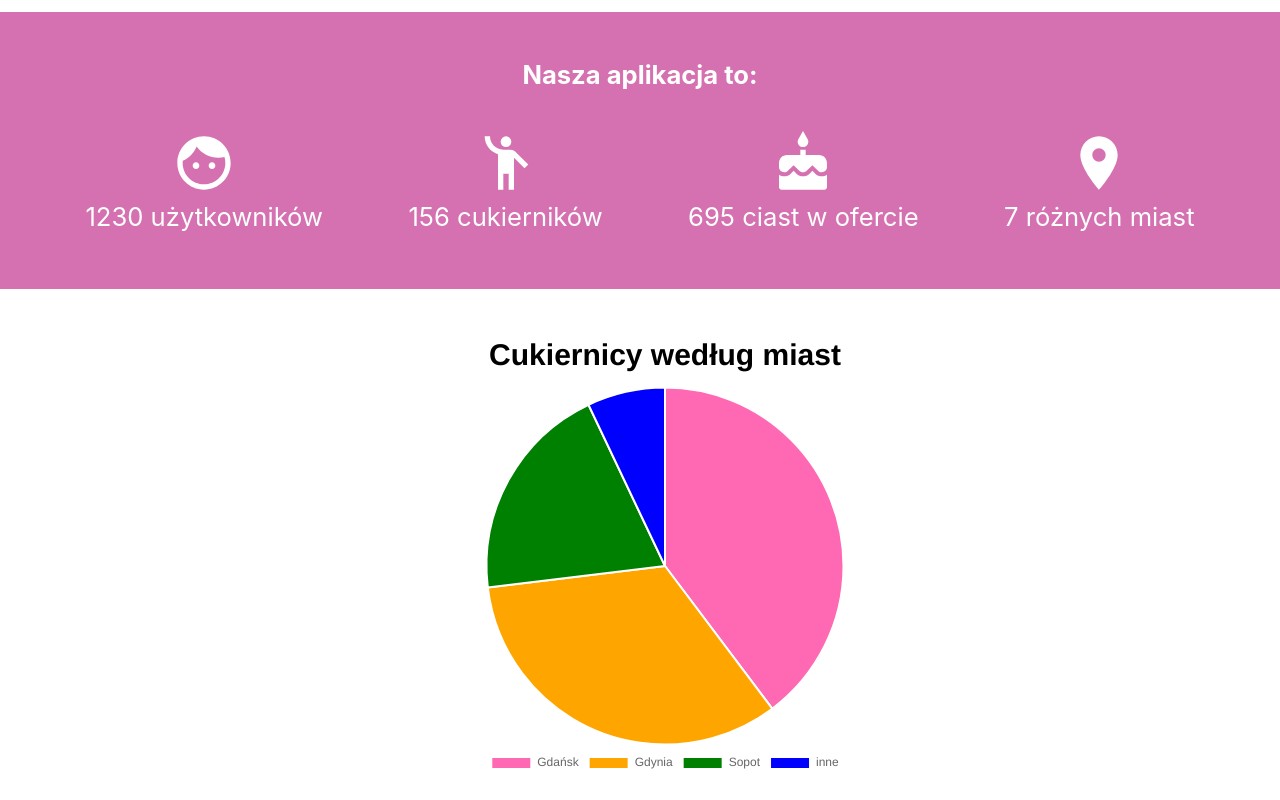
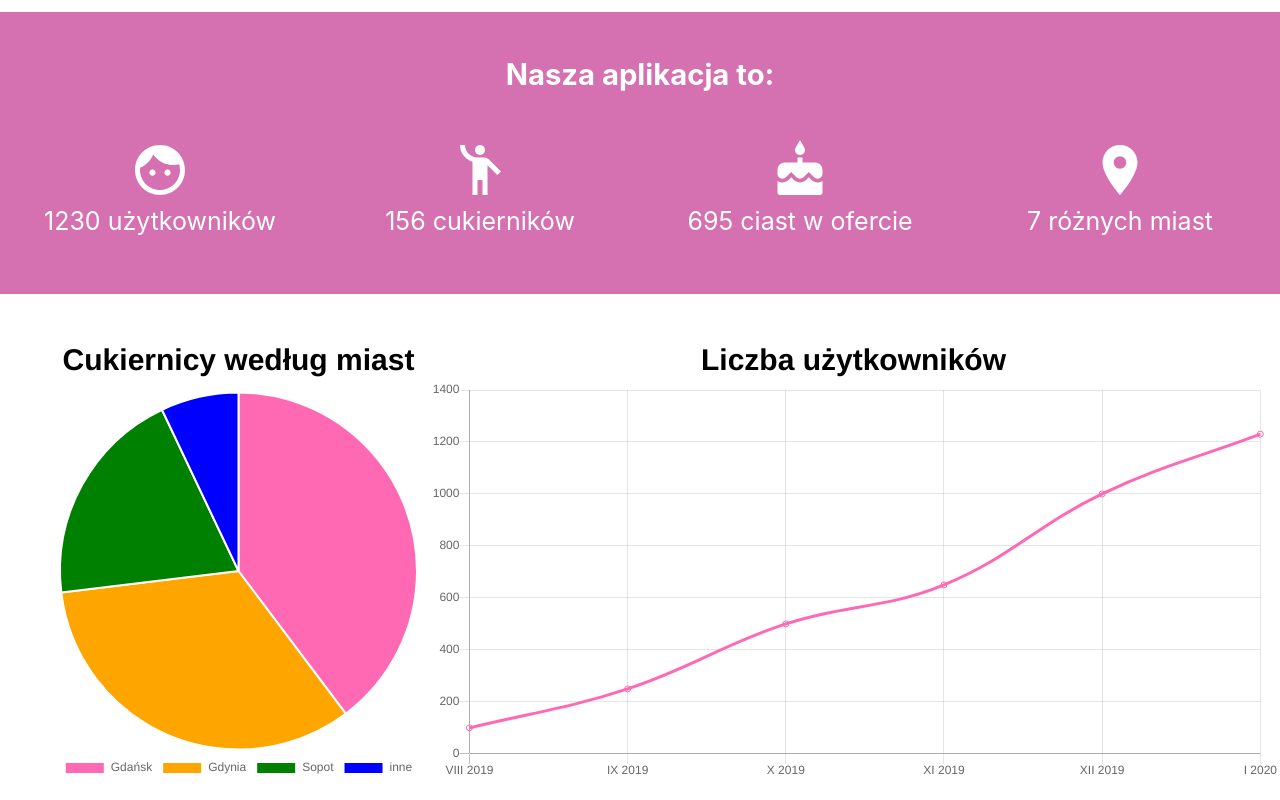
Before and after one commit to infoshareacademy/jfdz12-no-problem-app, a React (Create React App) app: page / in a window 1280 px wide. Shown: the part 900-1700 px from the top of the page. Built offline with nearby package versions, Linux system fonts and the light colour scheme.

Commit message:
FZ12NP-39 - better resp in dashboard

```diff
--- a/public/cakes.json
+++ b/public/cakes.json
@@ -151,7 +151,7 @@
         "glutenFree": false,
         "imgURL": "/img/ciacha/sernikwiedenski.jpg",
         "likesUsersId":[5],
-        "likes": 1
+        "likes": 10
     },
     {
         "id": 12,
@@ -291,7 +291,7 @@
         "glutenFree": false,
         "imgURL": "/img/ciacha/czarnylas.jpg",
         "likesUsersId":[],
-        "likes": 0
+        "likes": 6
     },
     {
         "id": 22,
@@ -361,7 +361,7 @@
         "glutenFree": false,
         "imgURL": "/img/ciacha/jablecznik.webp",
         "likesUsersId":[],
-        "likes": 0
+        "likes": 7
     },
     {
         "id": 27,
@@ -557,6 +557,6 @@
         "glutenFree": false,
         "imgURL": "/img/ciacha/kruchetruskawki.jpeg",
         "likesUsersId":[],
-        "likes": 0
+        "likes": 8
     }
 ]
--- a/src/dashboard/Dashboard.js
+++ b/src/dashboard/Dashboard.js
@@ -3,8 +3,8 @@ import TopHero from './TopHero'
 import BestCakes from './BestCakes';
 import NumberStats from './NumberStats';
 
-import ChartPie from './ChartPie';
-import ChartLine from './ChartLine';
+import ChartsGrid from './charts/ChartsGrid';
+
 
 
 
@@ -19,9 +19,9 @@ export default class Dashboard extends Component {
 
                 <TopHero />
                 <BestCakes cakes={this.props.cakes} />
+
                 <NumberStats />
-                <ChartPie cakes={this.props.cakes}/>
-                <ChartLine />
+                <ChartsGrid />
             </div>
         )
     }
--- a/src/dashboard/NumberStats.js
+++ b/src/dashboard/NumberStats.js
@@ -4,35 +4,33 @@ import FaceIcon from '@material-ui/icons/Face';
 import CakeIcon from '@material-ui/icons/Cake';
 import EmojiPeopleIcon from '@material-ui/icons/EmojiPeople';
 import RoomIcon from '@material-ui/icons/Room';
+import Grid from '@material-ui/core/Grid';
 
 const useStyles = makeStyles({
     backgroundDiv: {
         backgroundColor: 'rgb(185, 19, 124, 0.6)',
         color: 'white',
-        fontSize: '2vw',
-        paddingTop: '1vw',
-        paddingBottom: '2vw'
+        fontSize: '25px',
+        paddingTop: '15px',
+        paddingBottom: '20px'
     },
     icon: {
         color: 'white',
-        fontSize: '5vw',
+        fontSize: '60px',
     },
-    lineFlex: {
-        display:'flex',
-        justifyContent: 'space-evenly',
-        paddingBottom: '2.5vw'
+    divGridItem: {
+        paddingTop: '1vw',
+        paddingBottom: '3vw',
     }
+
 
   });
 
 export default function NumberStats() {
     const classes = useStyles();
-    return (
-        <div className={classes.backgroundDiv}>
 
-            <h4 style={{paddingBottom: '0.5vw'}}>Nasza aplikacja to:</h4>
-            <div className={classes.lineFlex}>
-                <div>
+    const usersStat = (
+        <div className={classes.divGridItem}>
             <div>
                 <FaceIcon className={classes.icon}/>
             </div>
@@ -40,8 +38,10 @@ export default function NumberStats() {
                 1230 użytkowników
             </div>
         </div>
+    );
 
-                <div>
+    const cooksStat = (
+        <div className={classes.divGridItem}>
             <div>
                 <EmojiPeopleIcon className={classes.icon}/>
             </div>
@@ -49,7 +49,10 @@ export default function NumberStats() {
                 156 cukierników
             </div>
         </div>
-                <div>
+    );
+
+    const cakesStat = (
+        <div className={classes.divGridItem}>
             <div>
                 <CakeIcon className={classes.icon}/>
             </div>
@@ -57,8 +60,10 @@ export default function NumberStats() {
                 695 ciast w ofercie
             </div>
         </div>
+    );
 
-            <div>
+    const citiesStat = (
+        <div className={classes.divGridItem}>
         <div>
             <RoomIcon className={classes.icon}/>
         </div>
@@ -66,9 +71,27 @@ export default function NumberStats() {
         7 różnych miast
         </div>
     </div>
-            </div>
+    )
 
-
-        </div>
+    return (
+        <Grid container
+            className={classes.backgroundDiv}
+            >
+           <Grid item lg={12} sm={12} xs={12}>
+            <h3 style={{paddingBottom: '0.5vw'}}>Nasza aplikacja to:</h3>
+            </Grid>
+            <Grid item lg={3} md={3} sm={6} xs={12}>
+                    {usersStat}
+            </Grid>
+            <Grid item lg={3} md={3} sm={6} xs={12}>
+                    {cooksStat}
+            </Grid>
+            <Grid item lg={3} md={3} sm={6} xs={12}>
+                    {cakesStat}
+            </Grid>
+            <Grid item lg={3} md={3} sm={6} xs={12}>
+                    {citiesStat}
+            </Grid>
+       </Grid>
     )
 }
--- /dev/null
+++ b/src/dashboard/charts/ChartsGrid.js
@@ -0,0 +1,32 @@
+import React, { Component } from 'react'
+import ChartPie from './ChartPie'
+import ChartLine from './ChartLine'
+import Grid from '@material-ui/core/Grid';
+
+export default class ChartsGrid extends Component {
+    render() {
+        return (
+            <div>
+                <Grid container>
+                    <Grid item
+                        xs={12}
+                        s={12}
+                        md={5}
+                        lg={4}>
+
+                        <ChartPie />
+                    </Grid>
+
+                    <Grid item
+                        xs={12}
+                        s={12}
+                        md={7}
+                        lg={8}
+                    >
+                        <ChartLine />
+                    </Grid>
+                </Grid>
+            </div>
+        )
+    }
+}
--- a/src/user/SignIn.js
+++ b/src/user/SignIn.js
@@ -102,7 +102,7 @@ class SignIn extends React.Component{
                                 <LockOutlinedIcon />
                             </Avatar>
                             <Typography component="h1" variant="h5">
-                                Wpisz email
+                                Logowanie
                             </Typography>
                             <Grid  >
                                 <UserSelect
@@ -119,7 +119,7 @@ class SignIn extends React.Component{
                                     //fullWidth
                                     style={{width:'100%'}}
                                     id="email"
-                                    label="Email Address"
+                                    label="e-mail"
                                     name="email"
                                     autoComplete="email"
                                     disabled
@@ -130,7 +130,7 @@ class SignIn extends React.Component{
                                     // required
                                     fullWidth
                                     name="password"
-                                    label="Hasło"
+                                    label="hasło"
                                     type="password"
                                     id="password"
                                     autoComplete="current-password"
@@ -138,7 +138,7 @@ class SignIn extends React.Component{
                                 />
                                 <FormControlLabel
                                     control={<Checkbox value="remember" color="primary" />}
-                                    label="Zapametaj"
+                                    label="Zapamiętaj"
                                     disabled
                                 />
                                 <Button
@@ -160,9 +160,9 @@ class SignIn extends React.Component{
                                     </Link>
                                     </Grid>
                                     <Grid item>
-                                    <Link href="#" variant="body2">
-                                        {"Nie masz konta? zarejestruj się"}
-                                    </Link>
+                                    <Rlink to='/SignOn' variant="body2">
+                                        {"Nie masz konta? Zarejestruj się"}
+                                    </Rlink>
                                     </Grid>
                                 </Grid>
                             </Grid>
```
Also changed, not shown: src/dashboard/charts/ChartLine.js (renamed from src/dashboard/ChartLine.js), src/dashboard/charts/ChartPie.js (renamed from src/dashboard/ChartPie.js). Lines whose indentation alone changed are shown as unchanged.
